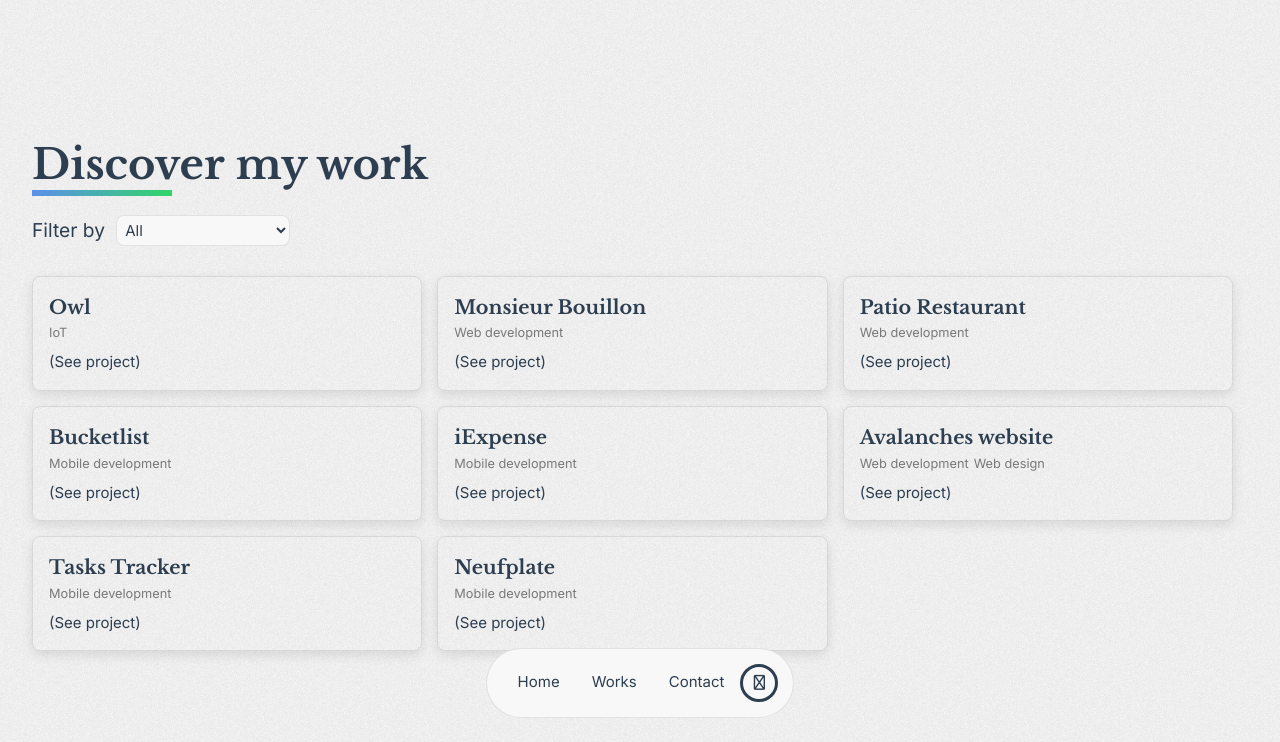
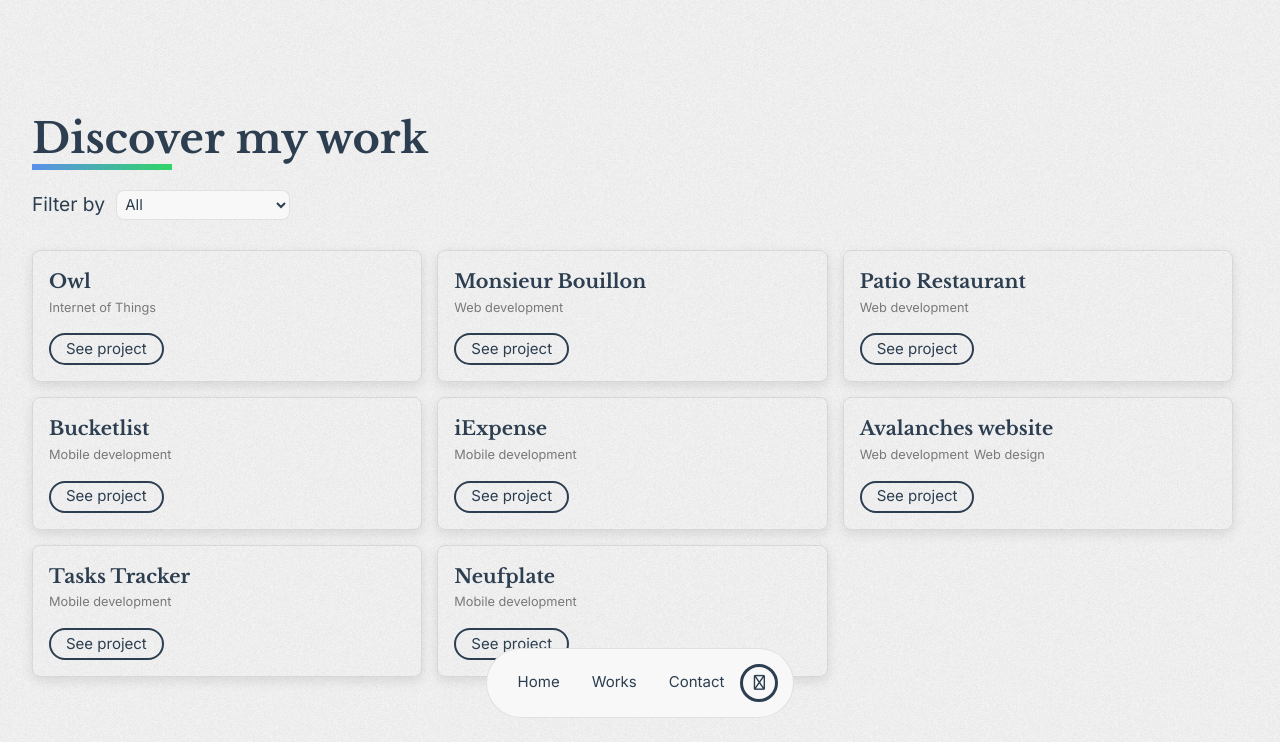
Before and after one commit to MathieuDubart/portfolio-vue, a Vue app: page /works in a window 1280 px wide. Shown: the top 742 px of the page. Built offline with nearby package versions, Linux system fonts and the light colour scheme.

Commit message:
fixing/fixing buttons and links styles

```diff
--- a/src/assets/styles/main.css
+++ b/src/assets/styles/main.css
@@ -95,10 +95,25 @@ span.gradient {
 }
 .project-tags h3.subtitle {
   width: fit-content;
-  margin-bottom: 3em;
+  margin-bottom: 2em;
 }
 
-.links::after {
+a, .project-link {
+  width: auto;
+}
+
+.links {
+  display: flex;
+  justify-content: center;
+  align-items: center;
+  width: fit-content;
+  height: 32px;
+  border: 2px solid var(--color-text);
+  border-radius: 360px;
+  padding: .5em 1em;
+}
+
+.small-links::after {
   content: '';
   position: absolute;
   min-width: 38px;
@@ -111,7 +126,7 @@ span.gradient {
   transition: transform 0.25s ease-out;
 }
 
-.links:hover::after {
+.small-links:hover::after {
   transform: scaleX(1);
   transform-origin: bottom left;
 }
@@ -276,7 +291,7 @@ a.nav-link:active {
 }
 
 .project-tags {
-  margin-bottom:.5em;
+  margin-bottom: 1em;
 }
 
 h2.client {
--- a/src/components/Introduction.vue
+++ b/src/components/Introduction.vue
@@ -24,7 +24,7 @@
 
     <h1 class="title"><span class="decorator">Developer</span> <span class="gradient">&</span> SwiftUI enthusiast.</h1>
     <div class="container-get-in-touch">
-      <RouterLink to="/works" class="discover-work links"><h3 class="subtitle">(Discover my work)</h3></RouterLink>
+      <RouterLink to="/works" class="discover-work links"><h3 class="subtitle">Discover my work</h3></RouterLink>
     </div>
 
   </div>
--- a/src/projects-alt.json
+++ b/src/projects-alt.json
@@ -7,7 +7,7 @@
     "client": "School project",
     "cta_label": "Show GitHub repo",
     "href":"https://github.com/MathieuDubart/reversing_radar",
-    "intro":"<span class='bold'> Owl </span> is a reversing radar. It's a <span class='bold'>school project revolving around disability</span>, specifically cerebro-injuries. <br/><br/> For this project, I worked with two designers: <a href='https://www.instagram.com/rever.dsgn/' target='_blank' class='bold links'>(Baptiste SINHSATTANAK)</a> and  <a href='https://www.linkedin.com/in/clarissegrely/' target='_blank' class='bold links'>(Clarisse GRÉLY)</a>. We had to build an object or a game <span class='bold'>to help people with disabilities</span> to socialize or to <span class='bold'>make their everyday life easier</span>. After a few interviews with people from an association, we noticed that for those in electric wheelchairs, it was often <span class='bold'>difficult to make half-turns or to go backward</span> without running into an obstacle, mainly because <span class='bold'>they couldn't turn their heads.</span>",
+    "intro":"<span class='bold'> Owl </span> is a reversing radar. It's a <span class='bold'>school project revolving around disability</span>, specifically cerebro-injuries. <br/><br/> For this project, I worked with two designers: <a href='https://www.instagram.com/rever.dsgn/' target='_blank' class='bold small-links'>Baptiste SINHSATTANAK <i class='fa-solid fa-arrow-up-right-from-square'></i></a> and  <a href='https://www.linkedin.com/in/clarissegrely/' target='_blank' class='bold small-links'>Clarisse GRÉLY <i class='fa-solid fa-arrow-up-right-from-square'></i></a>. We had to build an object or a game <span class='bold'>to help people with disabilities</span> to socialize or to <span class='bold'>make their everyday life easier</span>. After a few interviews with people from an association, we noticed that for those in electric wheelchairs, it was often <span class='bold'>difficult to make half-turns or to go backward</span> without running into an obstacle, mainly because <span class='bold'>they couldn't turn their heads.</span>",
     "medias_type":"carousel",
     "images":[
       "/assets/projects/owl/owl-proto-sensors.jpg",
@@ -16,7 +16,7 @@
       "/assets/projects/owl/owl-sensors.jpg"
     ],
     "video":"",
-    "tags":["IoT"],
+    "tags":["Internet of Things"],
     "technos":["Python", "Micropython", "Bluetooth"]
   },
   {
--- a/src/views/SingleProjectView.vue
+++ b/src/views/SingleProjectView.vue
@@ -50,7 +50,7 @@
     <h1 class="title" v-html="currentProject.title"></h1>
     <h2 class="client"> <span class="for-subtitle">for</span> {{ currentProject.client }}</h2>
     <div class="project-tags"><h3 class="subtitle"><span v-for="techno in currentProject.technos" class="single-tag light-grey">{{ techno }}</span></h3></div>
-    <div class="see-it-live"> <a :href="currentProject.href" target="_blank" class="live-link links"> ({{ currentProject.cta_label }})</a></div>
+    <div class="see-it-live"> <a :href="currentProject.href" target="_blank" class="live-link links"> {{ currentProject.cta_label }}</a></div>
     <div class="project-description" v-html="currentProject.intro">
     </div>
 
--- a/src/views/WorksView.vue
+++ b/src/views/WorksView.vue
@@ -56,7 +56,7 @@
         <RouterLink :to="'/works'+project.route">
           <h3 class="project-title" v-html="project.card_title"></h3>
           <div class="project-tags"> <span v-for="tag in project.tags" class="single-tag light-grey">{{ tag }}</span> </div>
-          <div class="project-link links">(See project)</div>
+          <div class="project-link links">See project</div>
         </RouterLink>
       </div>
     </div>
```
Also changed, not shown: src/views/ContactView.vue (+4 -4 lines).
